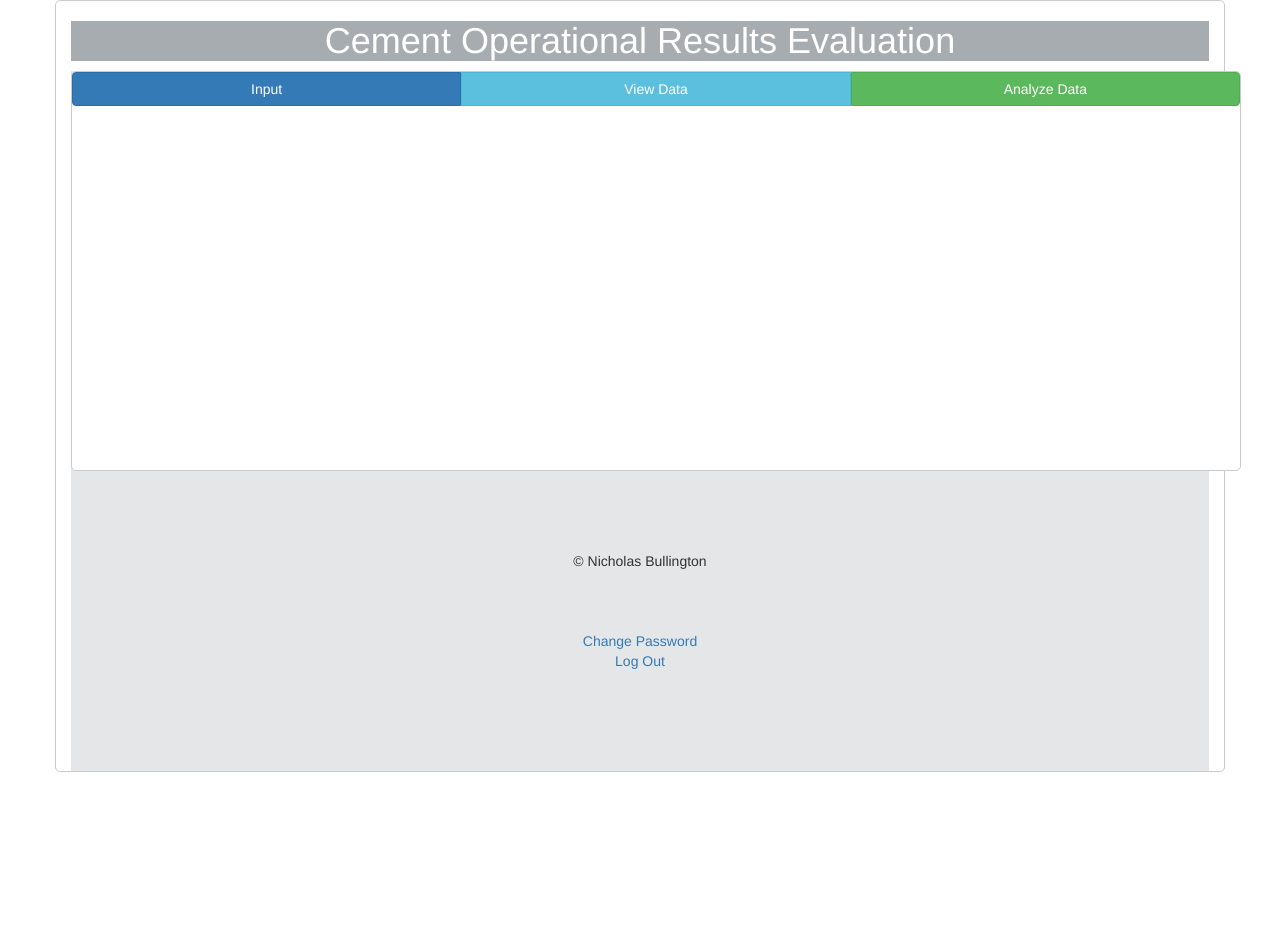
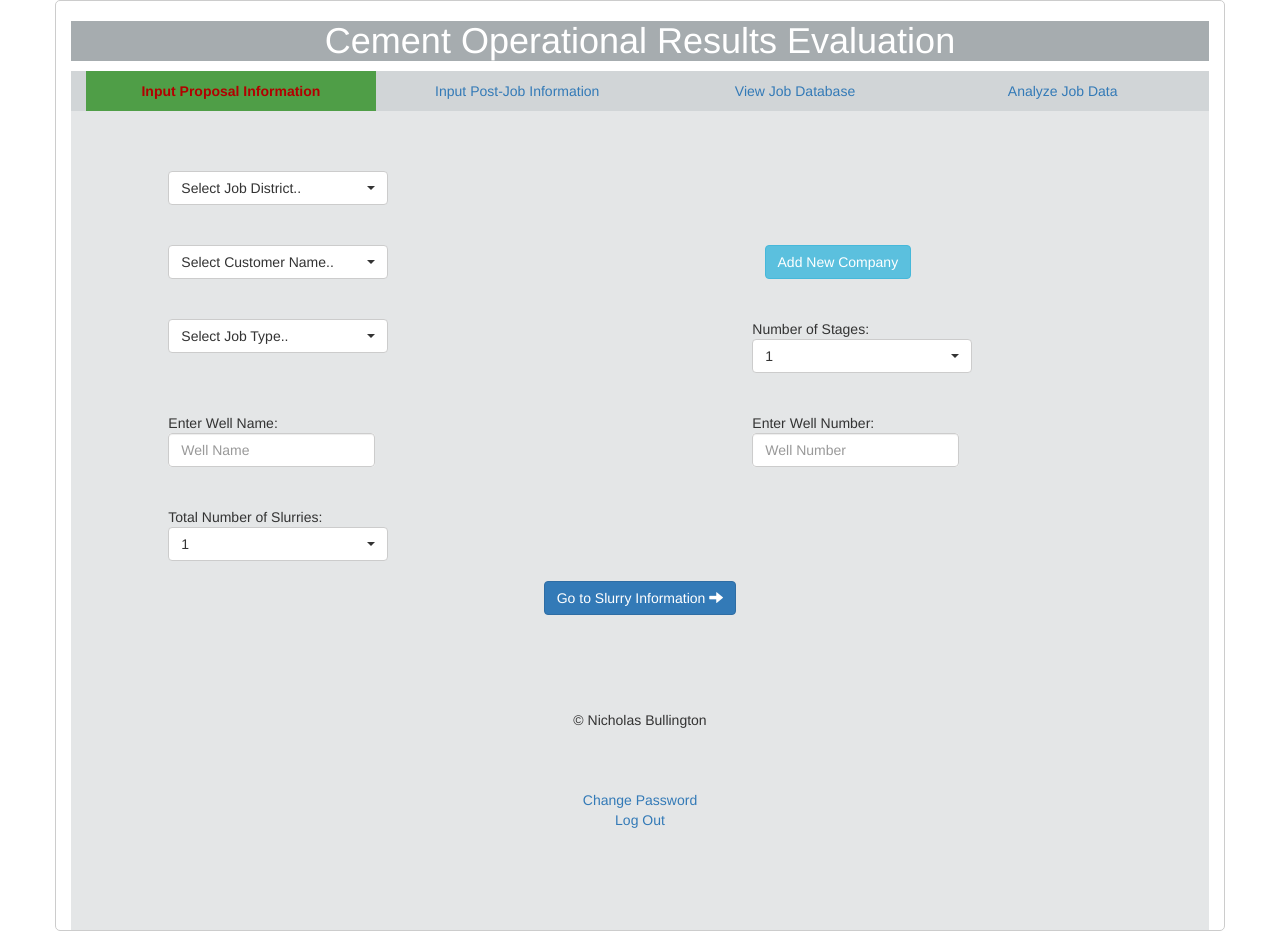
Before and after one commit to nbulling327/CORE50, a PHP site: template views/data.php in a window 1280 px wide. Before the commit the page ends 772 px from the top, so only its background shows below. Run offline with PHP 8.4, Linux system fonts and the light colour scheme; the template is opened without the code that fills it: most values are stand-ins (such as "Sample title", 1, 10 or a date in 2020).

Commit message:
Added data entry up to slurry information

```diff
--- a/public/css/styles.css
+++ b/public/css/styles.css
@@ -40,3 +40,44 @@
     /* override Bootstrap's 100% width for form controls */
     width: auto;
 }
+
+#current
+{
+  background:#4F9E47;
+  color:#B20000;
+  font-weight: bold;
+  margin-right:0px;
+}
+
+.tt-query, /* UPDATE: newer versions use tt-input instead of tt-query */
+.tt-hint {
+    outline: none;
+}
+
+.tt-query { /* UPDATE: newer versions use tt-input instead of tt-query */
+    box-shadow: inset 0 1px 1px rgba(0, 0, 0, 0.075);
+}
+
+.tt-hint {
+    color: #999;
+}
+
+.tt-menu { /* UPDATE: newer versions use tt-menu instead of tt-dropdown-menu */
+    margin-top: 12px;
+    padding: 8px 0;
+    background-color: #fff;
+    border: 1px solid #ccc;
+    border: 1px solid rgba(0, 0, 0, 0.2);
+    border-radius: 8px;
+    box-shadow: 0 5px 10px rgba(0,0,0,.2);
+}
+
+.tt-suggestion {
+    padding: 3px 20px;
+}
+
+.tt-suggestion.tt-is-under-cursor { /* UPDATE: newer versions use .tt-suggestion.tt-cursor */
+    color: #fff;
+    background-color: #0097cf;
+
+}
--- a/public/js/scripts.js
+++ b/public/js/scripts.js
@@ -5,3 +5,44 @@ $(document).ready(function() {
     size: 4
   });
 });
+
+
+$(document).ready(function () {
+    var wellnames = new Bloodhound({
+        datumTokenizer: Bloodhound.tokenizers.obj.whitespace('name'),
+        queryTokenizer: Bloodhound.tokenizers.whitespace,
+        identify: function(obj) { return obj.name; },
+        prefetch: {
+            url: "well_register.php",
+            cache:"false",
+        }
+    });
+// passing in `null` for the `options` arguments will result in the default
+// options being used
+    $('#prefetch_name .typeahead').typeahead(null,{
+        hint:true,
+        minLength: 1,
+        display:'name',
+    source: wellnames
+    });
+});
+
+$(document).ready(function () {
+    var wellnumbers = new Bloodhound({
+        datumTokenizer: Bloodhound.tokenizers.obj.whitespace('number'),
+        queryTokenizer: Bloodhound.tokenizers.whitespace,
+        identify: function(obj) { return obj.number; },
+        prefetch: {
+            url: "well_registers.php",
+            cache:"false",
+        }
+    });
+// passing in `null` for the `options` arguments will result in the default
+// options being used
+    $('#prefetch_number .typeahead').typeahead(null,{
+        hint:true,
+        minLength: 1,
+        display:'number',
+    source: wellnumbers
+    });
+});
--- /dev/null
+++ b/public/well_register.php
@@ -0,0 +1,17 @@
+<?php
+//configuration
+    require("../includes/config.php");
+    $names = CS50::query("SELECT * FROM wells ORDER BY name");
+    $i=0;
+    foreach ($names as $name) {
+         $rows[$i]["name"]=$name["name"];
+         $i=$i+1;
+    }
+    $numbers = CS50::query("SELECT * FROM wells ORDER BY number");
+    $i=0;
+    foreach ($numbers as $number) {
+         $rows[$i]["number"]=$number["number"];
+         $i=$i+1;
+    }
+    print json_encode($rows);
+?>
--- /dev/null
+++ b/public/well_registers.php
@@ -0,0 +1,17 @@
+<?php
+//configuration
+    require("../includes/config.php");
+    $names = CS50::query("SELECT * FROM wells ORDER BY name");
+    $i=0;
+    foreach ($names as $name) {
+         $rows[$i]["name"]=$name["name"];
+         $i=$i+1;
+    }
+    $numbers = CS50::query("SELECT * FROM wells ORDER BY number");
+    $i=0;
+    foreach ($numbers as $number) {
+         $rows[$i]["number"]=$number["number"];
+         $i=$i+1;
+    }
+    print json_encode($rows);
+?>
--- a/views/data.php
+++ b/views/data.php
@@ -1,9 +1,132 @@
-<div class="container">
-                <div class="row">
-                    <div class="btn-group btn-group-justified">
-                        <a href="#" class="btn btn-primary">Input</a>
-                        <a href="#" class="btn btn-info">View Data</a></a>
-                        <a href="#" class="btn btn-success">Analyze Data</a>
-                    </div>
-                </div>
+</<div>
+<div class="container-fluid">
+    <ul class="nav nav-justified">
+        <li><a id="current" href="#">Input Proposal Information</a></li>
+        <li><a href="#">Input Post-Job Information</a></li>
+        <li><a href="#">View Job Database</a></li>
+        <li><a href="#">Analyze Job Data</a></li>
+    </ul>
+</div>
+<br/><br/><br/>
+<form action="slurryinfo.php" method="post">
+    <fieldset>
+<div class="row">
+    <div class="col-xs-5 col-xs-offset-1 text-left">
+        <select  name="district" class="selectpicker" title="Select Job District.." data-size="8">
+            <?php
+                foreach ($districts as $district)
+                {
+                    $district_list = $district["district"];
+                    echo '<option value="' . "$district_list" . '">' ."$district_list" . '</option>' ;
+                }
+            ?>
+        </select>
+    </div>
+</div>
+<br/><br/>
+<div class="row">
+    <div class="col-xs-5 col-xs-offset-1 text-left">
+        <select  name="chosen_company" class="selectpicker" title="Select Customer Name.." data-size="12">
+            <?php
+                foreach ($options as $option)
+                {
+                    $company_name=$option["company_option"];
+                    echo '<option value="' . "$company_name" . '">' ."$company_name" . '</option>' ;
+                }
+            ?>
+        </select>
+    </div>
+    <div class="col-xs-5 col-xs-offset-1">
+        <span class="pull-left">
+            <a href="newcompany.php" class="btn btn-info col-xs-offset-1" role="button">Add New Company</a>
+        </span>
+    </div>
+</div>
+<br/><br/>
+<div class="row">
+    <div class="col-xs-5 col-xs-offset-1 text-left">
+        <select  name="job_type" class="selectpicker" title="Select Job Type.." data-size="8">
+            <optgroup label = "Primary Jobs">
+                <?php
+                    foreach ($jobs as $job)
+                    {
+                        if($job["primsec"]=="primary")
+                        {
+                        $type=$job["jobtype"];
+                        echo '<option value="' . "$type" . '">' ."$type" . '</option>' ;
+                        }
+                    }
+                ?>
+            </optgroup>
+            <optgroup label = "Remedial">
+                <?php
+                    foreach ($jobs as $job)
+                    {
+                        if($job["primsec"]=="secondary")
+                        {
+                            $type=$job["jobtype"];
+                            echo '<option value="' . "$type" . '">' ."$type" . '</option>' ;
+                        }
+                    }
+                ?>
+            </optgroup>
+        </select>
+    </div>
+    <div class="col-xs-5 col-xs-offset-1 text-left">
+        Number of Stages:
+        <div class="row">
+            <div class="col-xs-5 text-left">
+                <select  name="stage_count" class="selectpicker" data-size="12">
+                    <option value="1">1</option>
+                    <option value="2">2</option>
+                    <option value="3">3</option>
+                </select>
             </div>
+        </div>
+    </div>
+</div>
+<br/><br/>
+<div class="row">
+    <div class="col-xs-5 col-xs-offset-1 text-left"> Enter Well Name:
+        <div class="row">
+            <div id="prefetch_name" class="col-xs-5 text-left">
+                <input name="well" class="typeahead form-control" type="text" placeholder="Well Name">
+            </div>
+        </div>
+    </div>
+    <div class="col-xs-5 col-xs-offset-1 text-left"> Enter Well Number:
+        <div class="row">
+            <div id="prefetch_number" class="col-xs-5 text-left">
+                <input name="number" class="typeahead form-control" type="text" placeholder="Well Number">
+            </div>
+        </div>
+    </div>
+</div>
+<br/><br/>
+<div class="row">
+    <div class="col-xs-5 col-xs-offset-1 text-left">
+        Total Number of Slurries:
+        <div class="row">
+            <div class="col-xs-5 text-left">
+                <select  name="slurries" class="selectpicker" data-size="12">
+                    <option value="1">1</option>
+                    <option value="2">2</option>
+                    <option value="3">3</option>
+                    <option value="4">4</option>
+                    <option value="5">5</option>
+                    <option value="6">6</option>
+                </select>
+            </div>
+        </div>
+    </div>
+</div>
+<br/>
+<div class="form-group">
+            <button class="btn btn-primary" type="submit">
+                Go to Slurry Information
+                <span aria-hidden="true" class="glyphicon glyphicon-arrow-right"></span>
+
+            </button>
+        </div>
+    </fieldset>
+</form>
--- a/views/header.php
+++ b/views/header.php
@@ -9,38 +9,34 @@ CORE
 -->
 <html>
     <head>
+        <!-- Active CSS Files -->
             <!-- http://getbootstrap.com/ -->
             <link href="/css/bootstrap.min.css" rel="stylesheet"/>
-
-        <!-- http://nicolasbize.com/magicsuggest/ -->
-        <link href="/css/magicsuggest-min.css" rel="stylesheet"/>
-
             <!-- http://silviomoreto.github.io/bootstrap-select/ -->
             <link href="/css/bootstrap-select.min.css" rel="stylesheet"/>
-
             <!-- website's own css -->
             <link rel="stylesheet" href="/css/styles.css">
+        <!-- Inactive CSS Files -->
+            <!-- http://nicolasbize.com/magicsuggest/ -->
+            <!--<link href="/css/magicsuggest-min.css" rel="stylesheet"/>-->
 
+        <!-- Active JS Files -->
             <!-- https://jquery.com/ -->
             <script src="/js/jquery-1.11.3.min.js"></script>
-
             <!-- http://twitter.github.io/typeahead.js/ -->
-        <script src="/js/bloodhound.min.js"></script>
-        <script src="/js/typeahead.jquery.min.js"></script>
             <script src="/js/typeahead.bundle.min.js"></script>
-
+            <!-- http://silviomoreto.github.io/bootstrap-select/ -->
             <script src="/js/bootstrap-select.min.js"></script>
-
-
-
-
-        <!-- http://nicolasbize.com/magicsuggest/ -->
-        <script src="/js/magicsuggest.js"></script>
-
             <!-- http://getbootstrap.com/ -->
             <script src="/js/bootstrap.min.js"></script>
-
+            <!-- website's own js -->
             <script src="/js/scripts.js"></script>
+        <!-- Inactive JS Files -->
+            <!-- http://twitter.github.io/typeahead.js/ -->
+            <!--<script src="/js/bloodhound.min.js"></script>-->
+            <!--<script src="/js/typeahead.jquery.min.js"></script>-->
+            <!-- http://nicolasbize.com/magicsuggest/ -->
+            <!--<script src="/js/magicsuggest.js"></script>-->
 
         <link rel="icon" href="/img/favicon.ico?" type="image/x-icon">
 
@@ -49,7 +45,6 @@ CORE
         <?php else: ?>
             <title>CORE</title>
         <?php endif ?>
-
     </head>
 
     <body>
```
Also changed, not shown: public/index.php (+32 -35 lines), public/newcompany.php (+9 -7 lines). Lines whose indentation alone changed are shown as unchanged.
